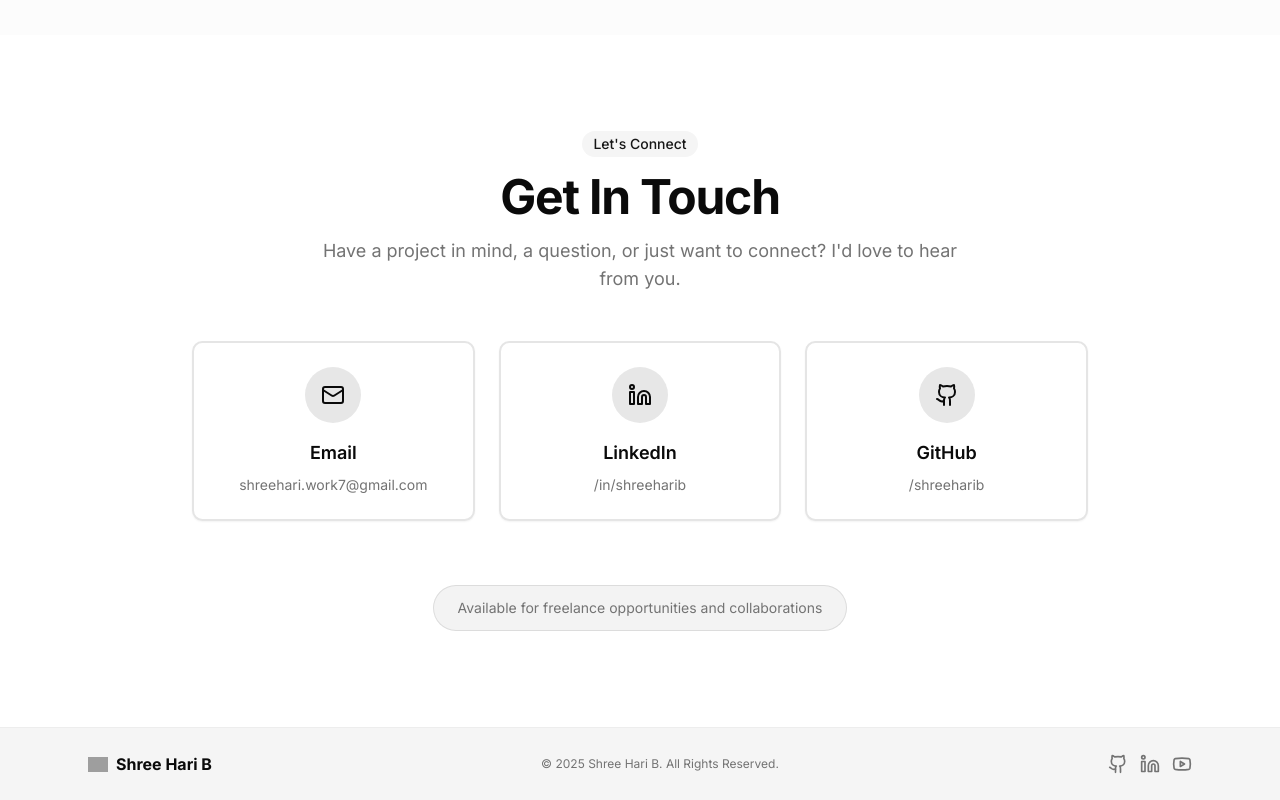
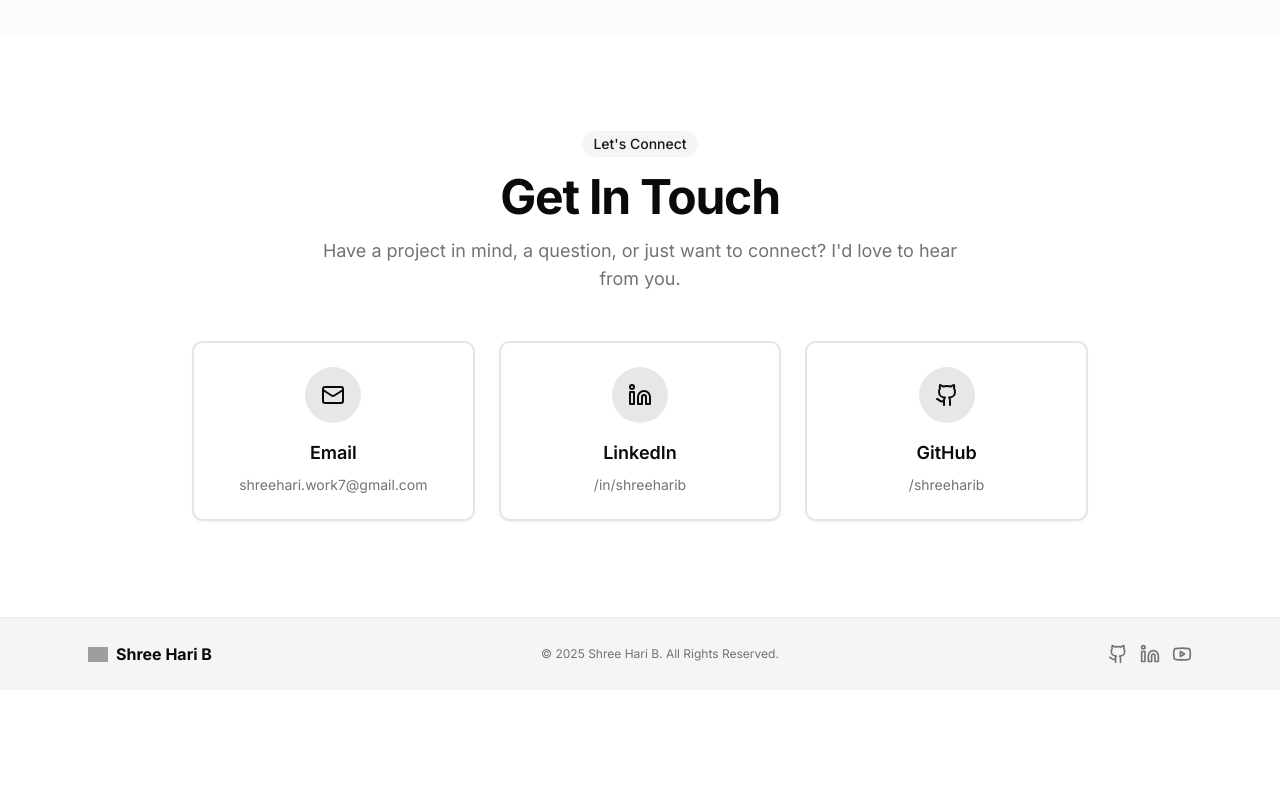
Before and after one commit to shreeharib/personal-portfolio, a Next.js app: page / in a window 1280 px wide. Shown: the part 7712-8512 px from the top of the page. After the commit the page ends 8402 px from the top, so only its background shows below. Built offline with nearby package versions, Linux system fonts and the light colour scheme; grey boxes are pictures that could not be loaded.

Commit message:
Update contact.tsx

```diff
--- a/src/components/sections/contact.tsx
+++ b/src/components/sections/contact.tsx
@@ -195,13 +195,13 @@
         </div>
 
         {/* Call to Action */}
-        <div className="mt-16 text-center">
+{/*         <div className="mt-16 text-center">
           <div className="inline-flex items-center justify-center rounded-full bg-primary/5 px-6 py-3 border border-primary/10">
             <p className="text-sm text-muted-foreground">
               Available for freelance opportunities and collaborations
             </p>
           </div>
-        </div>
+        </div> */}
       </div>
     </section>
   );
```
